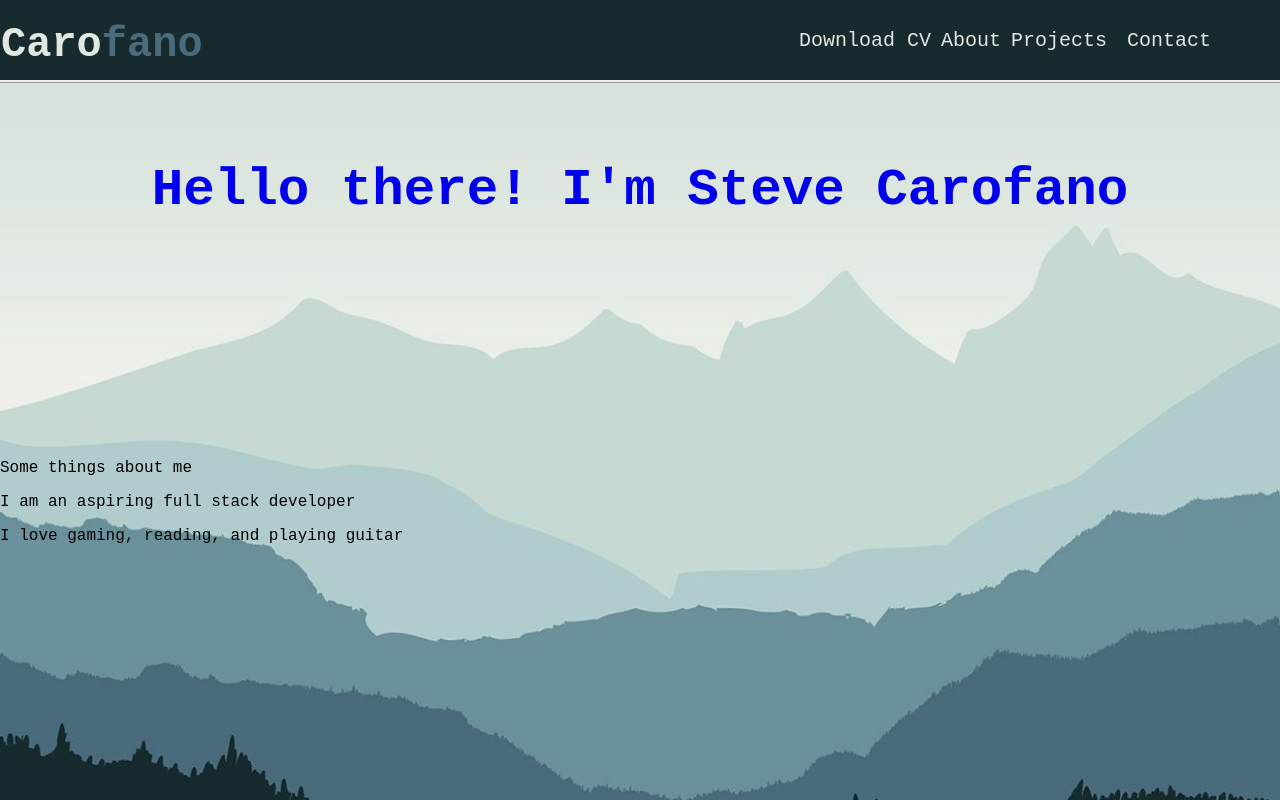
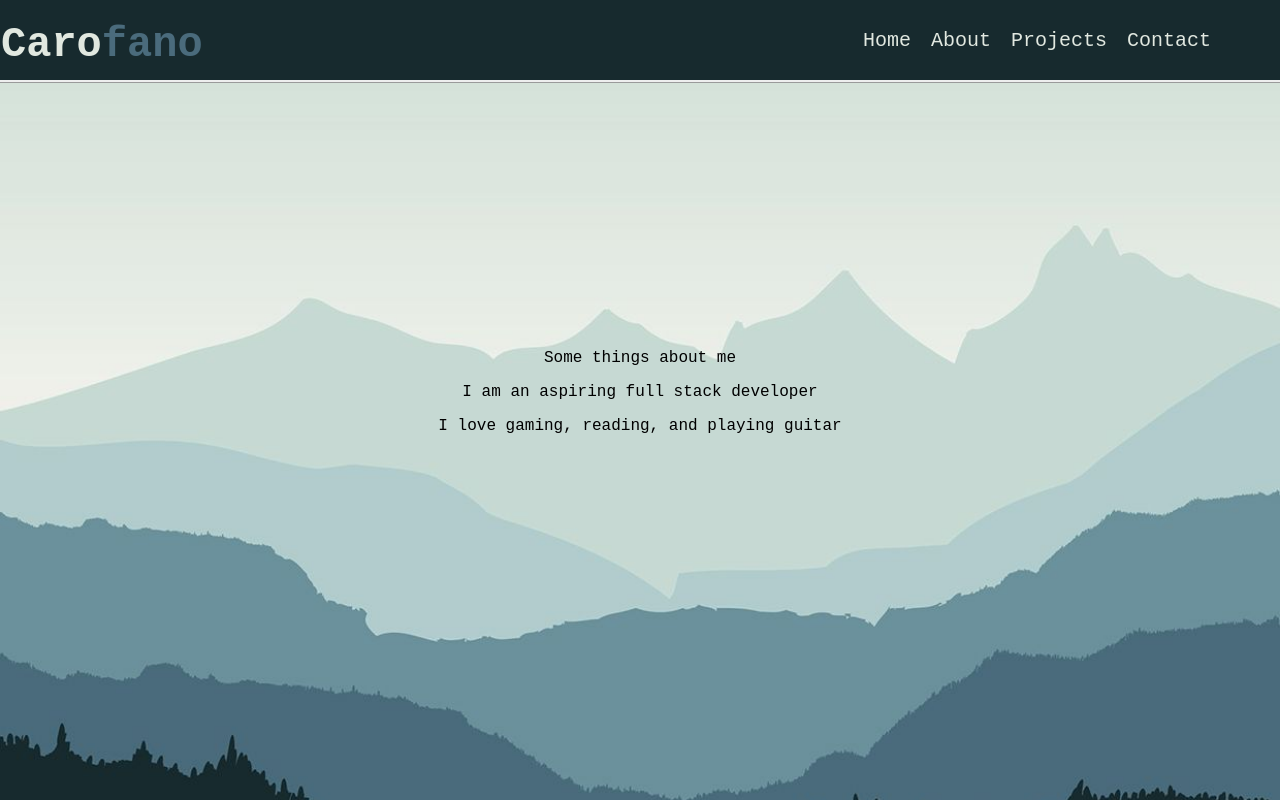
Before and after one commit to stevecarofano/React-Portfolio, a React (Create React App) app: page /About in a window 1280 px wide. Built offline with nearby package versions, Linux system fonts and the light colour scheme.

Commit message:
Fixing About nav link

```diff
--- a/src/App.css
+++ b/src/App.css
@@ -46,7 +46,6 @@ h1 span {
 .nav ul {
   text-align: right;
   font-size: 25px;
-  min-width: 300px;
   padding-right: 10px;
   margin-right: 50px;
 }
@@ -64,14 +63,13 @@ h1 span {
   color: var(--primary);
 }
 
-.main-card {
-  display: flex;
-  flex-wrap: wrap;
-  justify-content: center;
-  border-color: var(--primary);
-  border-width: 7px;
-  height: 475px;
-  width: 100%;
+.aboutPage {
+  text-align: center;
+  position: fixed;
+    top: 50%;
+    left: 50%;
+    -webkit-transform: translate(-50%, -50%);
+    transform: translate(-50%, -50%);
 }
 
 
@@ -301,10 +299,6 @@ h1 span {
       width: 95px;
   }
 
-  .nav a {
-      font-size: 20px;
-  }
-
   .main-card {
       height: 300px;
   }
--- a/src/App.js
+++ b/src/App.js
@@ -2,16 +2,16 @@ import React from "react";
 import {BrowserRouter as Router, Switch, Route} from 'react-router-dom';
 import "./App.css";
 import Header from "./components/header";
-import MainPage from "./components/mainPage";
 import About from "./components/pages/About"
+import Home from "./components/pages/home"
 
 function App() {
   return (
     <>
       <Router>
         <Header />
-        <MainPage />
         <Switch>
+          <Route path='/' exact component={Home}/>
           <Route path='/About' exact component={About}/>
         </Switch>
       </Router>
--- a/src/components/nav.js
+++ b/src/components/nav.js
@@ -15,12 +15,8 @@ function Navbar() {
       </h1>
       <nav className="nav">
         <ul>
-          <li className="navLi">
-            <a href="./assets/images/CV.pdf" download>
-              Download CV
-            </a>
-          </li>
-          <Link to="/About" onClick={handleClick} className='nav-links'>About</Link>
+          <li><Link to="/" onclick={handleClick}>Home</Link></li>
+          <li><Link to="/About" onClick={handleClick} className='nav-links'>About</Link></li>
           <li>Projects</li>
           <li>Contact</li>
         </ul>
--- /dev/null
+++ b/src/components/pages/home.js
@@ -0,0 +1,12 @@
+import React from 'react';
+import MainPage from '../mainPage';
+
+function Home() {
+    return (
+        <>
+        <MainPage />
+    </>
+    )
+}
+
+export default Home;
--- a/src/nav.css
+++ b/src/nav.css
@@ -22,13 +22,15 @@
 
   .nav ul {
     display: flex;
+    list-style-type: none;
+    color: var(--primary);
+    font-size: 20px;
   }
 
   .nav li {
     padding: 0 10px 0 10px;
     list-style-type: none;
     color: var(--primary);
-    font-size: 20px;
   }
 
   header h1 {
```
